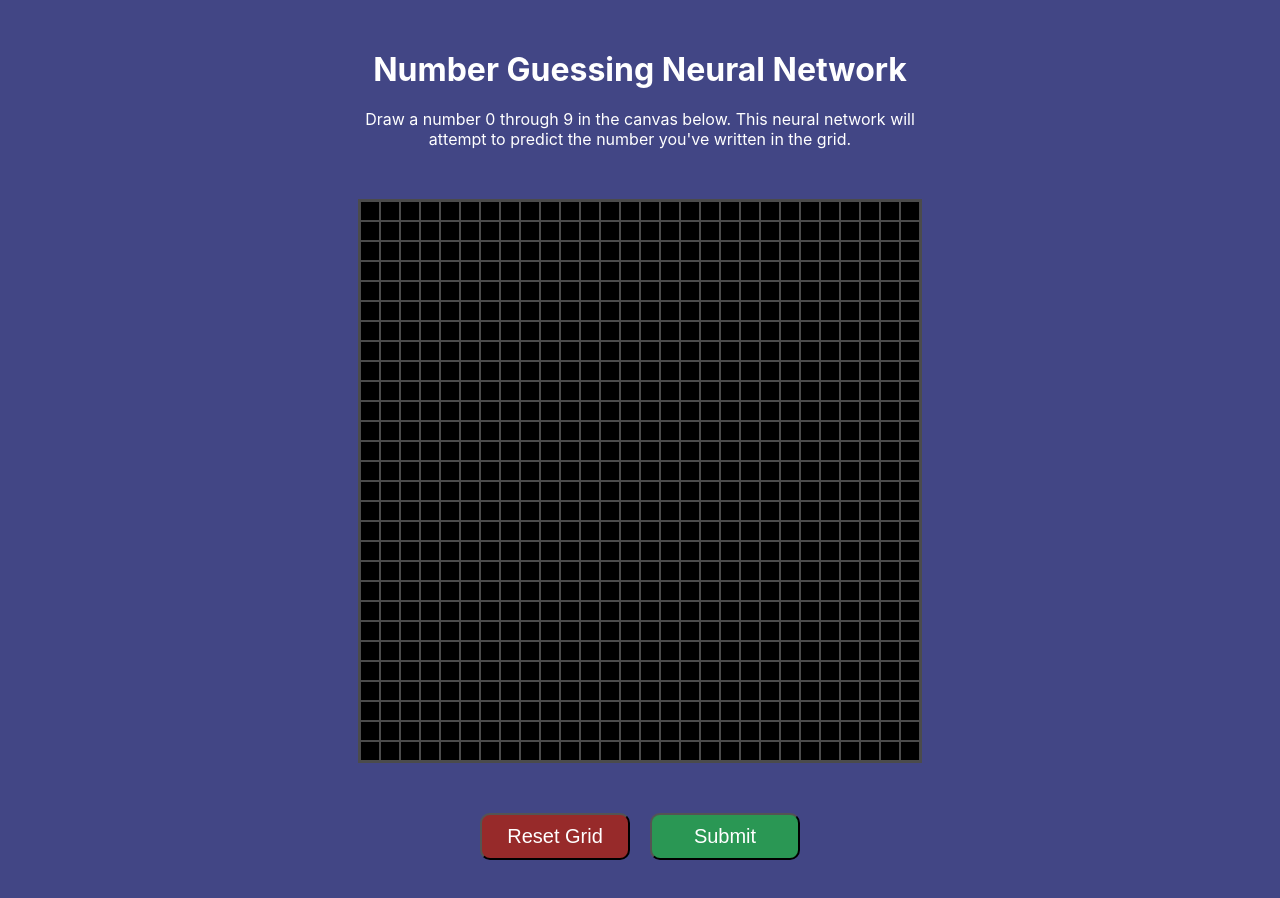
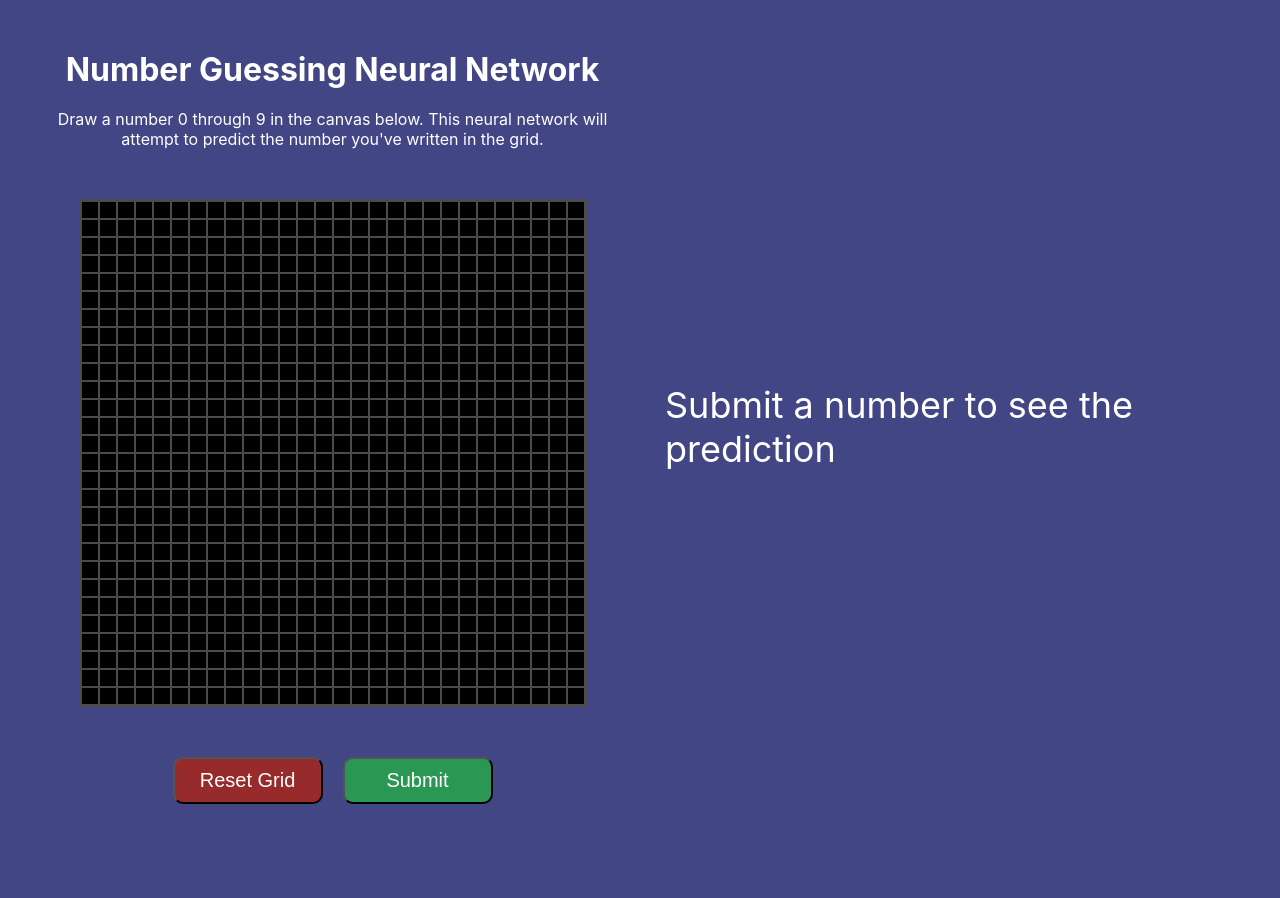
Before and after one commit to acrichards3/number-guessing-neural-network, a Next.js app: page / in a window 1280 px wide. Shown: the top 898 px of the page. After the commit the page ends 854 px from the top, so only its background shows below. Built offline with nearby package versions, Linux system fonts and the light colour scheme.

Commit message:
front end for submitting

```diff
--- a/src/components/grid/Grid.module.scss
+++ b/src/components/grid/Grid.module.scss
@@ -1,3 +1,11 @@
+.container {
+  display: flex;
+  flex-direction: column;
+  align-items: center;
+  flex: 1;
+  gap: 50px;
+}
+
 .grid {
   display: flex;
   flex-direction: column;
@@ -10,8 +18,8 @@
 }
 
 .cell {
-  width: 20px;
-  height: 20px;
+  width: 18px;
+  height: 18px;
   background-color: black;
   border: solid 1px #4b4b4b;
 
--- a/src/components/grid/Grid.tsx
+++ b/src/components/grid/Grid.tsx
@@ -8,7 +8,7 @@ interface GridProps {
   rows: number;
   columns: number;
   submittedGrid: number[][] | undefined;
-  setSubmittedGrid: (grid: number[][]) => void;
+  setSubmittedGrid: (grid: number[][] | undefined) => void;
 }
 
 export default function Grid(props: GridProps) {
@@ -35,7 +35,7 @@ export default function Grid(props: GridProps) {
   };
 
   return (
-    <>
+    <div className={styles.container}>
       <Header />
       <div className={styles.grid}>
         {grid.map((row, x) => (
@@ -62,6 +62,6 @@ export default function Grid(props: GridProps) {
         setGrid={setGrid}
         setSubmittedGrid={props.setSubmittedGrid}
       />
-    </>
+    </div>
   );
 }
--- a/src/components/grid/buttonArea/ButtonArea.tsx
+++ b/src/components/grid/buttonArea/ButtonArea.tsx
@@ -6,7 +6,7 @@ interface ButtonAreaProps {
   columns: number;
   grid: number[][];
   setGrid: (grid: number[][]) => void;
-  setSubmittedGrid: (grid: number[][]) => void;
+  setSubmittedGrid: (grid: number[][] | undefined) => void;
 }
 
 export default function ButtonArea(props: ButtonAreaProps) {
@@ -14,13 +14,18 @@ export default function ButtonArea(props: ButtonAreaProps) {
     new Array(props.columns).fill(0)
   );
 
+  const handleReset = () => {
+    props.setGrid(newGrid);
+    props.setSubmittedGrid(undefined);
+  };
+
   const handleSubmit = () => {
     props.setSubmittedGrid(props.grid);
   };
 
   return (
     <div className={styles.buttonArea}>
-      <button onClick={() => props.setGrid(newGrid)} className={styles.reset}>
+      <button onClick={() => handleReset()} className={styles.reset}>
         Reset Grid
       </button>
       <button onClick={() => handleSubmit()} className={styles.submit}>
--- a/src/components/home/HomePage.module.scss
+++ b/src/components/home/HomePage.module.scss
@@ -1,8 +1,27 @@
 .container {
   display: flex;
-  flex-direction: column;
+  justify-content: center;
   align-items: center;
   flex: 1;
   gap: 50px;
   padding: 50px;
 }
+
+.half {
+  display: flex;
+  flex-direction: column;
+  align-items: center;
+  gap: 50px;
+  flex: 1;
+}
+
+.before {
+  display: flex;
+  justify-content: center;
+  align-items: center;
+  gap: 10px;
+}
+.text {
+  font-size: 36px;
+  margin: 0;
+}
--- a/src/components/home/HomePage.tsx
+++ b/src/components/home/HomePage.tsx
@@ -1,6 +1,7 @@
 import React from 'react';
 import Grid from '../grid/Grid';
 import { runPrediction } from '~/layers/runPrediction';
+import Prediction from './prediction/Prediction';
 import styles from './HomePage.module.scss';
 
 export default function HomePage() {
@@ -10,8 +11,15 @@ export default function HomePage() {
 
   runPrediction(submittedGrid);
 
+  const beforeSubmit = (
+    <div className={styles.before}>
+      <p className={styles.text}>Submit a number to see the prediction</p>
+    </div>
+  );
+
   return (
     <div className={styles.container}>
+      <div className={styles.half}>
         <Grid
           rows={28}
           columns={28}
@@ -19,5 +27,13 @@ export default function HomePage() {
           setSubmittedGrid={setSubmittedGrid}
         />
       </div>
+      <div className={styles.half}>
+        {runPrediction(submittedGrid) !== undefined ? (
+          <Prediction submittedGrid={submittedGrid ?? []} />
+        ) : (
+          beforeSubmit
+        )}
+      </div>
+    </div>
   );
 }
--- /dev/null
+++ b/src/components/home/prediction/Prediction.module.scss
@@ -0,0 +1,94 @@
+.container {
+  display: flex;
+  flex-direction: column;
+  align-items: center;
+  flex: 1;
+  gap: 50px;
+}
+.predictionContainer {
+  display: flex;
+  flex-direction: column;
+  align-items: center;
+  gap: 10px;
+}
+.text {
+  font-size: 24px;
+  margin: 0;
+}
+.prediction {
+  font-size: 48px;
+  margin: 0;
+  color: rgb(223, 131, 55);
+}
+
+.buttonContainer {
+  display: flex;
+  justify-content: center;
+  gap: 20px;
+}
+
+.incorrect {
+  border-radius: 10px;
+  padding: 10px;
+  background-color: #796969;
+  width: 150px;
+  color: white;
+  font-size: 20px;
+  cursor: pointer;
+  transition: 200ms;
+
+  &:hover {
+    background-color: #b72a2a;
+    letter-spacing: 1px;
+  }
+}
+
+.correct {
+  border-radius: 10px;
+  padding: 10px;
+  background-color: #688172;
+  width: 150px;
+  color: white;
+  font-size: 20px;
+  cursor: pointer;
+  transition: 200ms;
+
+  &:hover {
+    background-color: #58b665;
+    letter-spacing: 1px;
+  }
+}
+
+.thanks {
+  font-size: 24px;
+  font-weight: bold;
+  color: #58b665;
+}
+
+.form {
+  display: flex;
+  align-items: center;
+  gap: 20px;
+}
+
+.input {
+  padding: 10px;
+  border-radius: 5px;
+  border: 2px solid #000000;
+}
+
+.submit {
+  border-radius: 5px;
+  padding: 10px;
+  background-color: #117d85;
+  width: 200px;
+  color: white;
+  font-size: 14px;
+  cursor: pointer;
+  transition: 200ms;
+
+  &:hover {
+    background-color: #0e6268;
+    letter-spacing: 1px;
+  }
+}
--- /dev/null
+++ b/src/components/home/prediction/Prediction.tsx
@@ -0,0 +1,78 @@
+import React from 'react';
+import { runPrediction } from '~/layers/runPrediction';
+import styles from './Prediction.module.scss';
+
+interface PredictionProps {
+  submittedGrid: number[][];
+}
+
+export default function Prediction(props: PredictionProps) {
+  const [displayButtons, setDisplayButtons] = React.useState(true);
+  const [isCorrect, setIsCorrect] = React.useState<boolean | undefined>(
+    undefined
+  );
+  const [submitted, setSubmitted] = React.useState(false);
+
+  const handleSubmit = (e: React.MouseEvent<HTMLButtonElement, MouseEvent>) => {
+    setSubmitted(true);
+    e.preventDefault();
+    console.log('submit');
+  };
+
+  const form = (
+    <form className={styles.form}>
+      <input
+        className={styles.input}
+        maxLength={1}
+        type="text"
+        placeholder="What's the correct number?"
+      ></input>
+      <button
+        onClick={(e) => handleSubmit(e)}
+        className={styles.submit}
+        type="submit"
+      >
+        Submit Correct Answer
+      </button>
+    </form>
+  );
+
+  const correct = <p className={styles.thanks}>Thanks for your input!</p>;
+
+  const incorrect = <div>{!submitted ? form : correct}</div>;
+
+  const handleCorrect = () => {
+    setIsCorrect(true);
+    setDisplayButtons(false);
+  };
+
+  const handleIncorrect = () => {
+    setIsCorrect(false);
+    setDisplayButtons(false);
+  };
+
+  const buttons = (
+    <div className={styles.buttonContainer}>
+      <button onClick={() => handleCorrect()} className={styles.correct}>
+        Correct!
+      </button>
+      <button onClick={() => handleIncorrect()} className={styles.incorrect}>
+        Incorrect!
+      </button>
+    </div>
+  );
+
+  return (
+    <div className={styles.container}>
+      <div className={styles.predictionContainer}>
+        <p className={styles.text}>Predicted Number:</p>
+        <p className={styles.prediction}>
+          {runPrediction(props.submittedGrid)}
+        </p>
+      </div>
+      {displayButtons ? buttons : null}
+      {isCorrect !== undefined && isCorrect ? correct : null}
+      {isCorrect !== undefined && !isCorrect ? incorrect : null}
+    </div>
+  );
+}
--- a/src/layers/output/outputLayer.ts
+++ b/src/layers/output/outputLayer.ts
@@ -31,8 +31,18 @@ export const outputLayer = (input: Array<number>) => {
   }
 
   const reluOutput = activationInputs.map((input) => relu(input));
+  const softmaxOutput = softmax(reluOutput);
 
-  console.log('softmax', softmax(reluOutput));
+  console.log(softmaxOutput);
+  const makePrediction = () => {
+    const prediction = softmaxOutput.indexOf(Math.max(...softmaxOutput));
+    if (possibleOutputs[prediction] === undefined) {
+      throw new Error(
+        'Fix this terrible code, you idiot. The prediction index doesnt exist within the possibleOutputs array.'
+      );
+    }
+    return possibleOutputs[prediction];
+  };
 
-  return softmax(reluOutput);
+  return makePrediction();
 };
--- a/src/layers/runPrediction.ts
+++ b/src/layers/runPrediction.ts
@@ -4,12 +4,12 @@ import { hiddenLayerTwo } from './hidden/hiddenLayerTwo';
 import { outputLayer } from './output/outputLayer';
 
 export const runPrediction = (input: Array<Array<number>> | undefined) => {
-  if (!input) return;
+  if (!input) return undefined;
 
   const inputLayerOutput = inputLayer(input);
   const hiddenLayerOneOutput = hiddenLayerOne(inputLayerOutput);
   const hiddenLayerTwoOutput = hiddenLayerTwo(hiddenLayerOneOutput);
   const outputLayerOutput = outputLayer(hiddenLayerTwoOutput);
 
-  //return outputLayerOutput;
+  return outputLayerOutput;
 };
```
Also changed, not shown: src/savedWeights/updatedWeights.json. Lines whose indentation alone changed are shown as unchanged.
